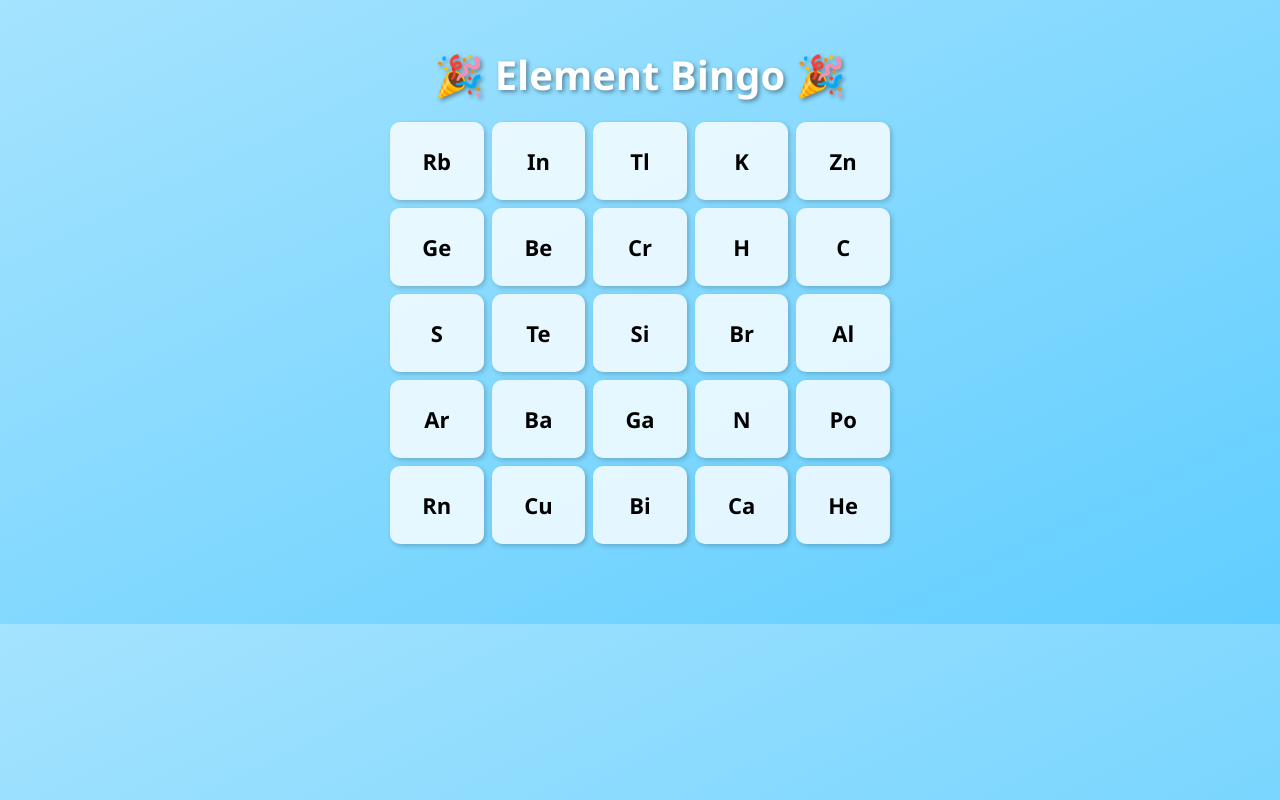
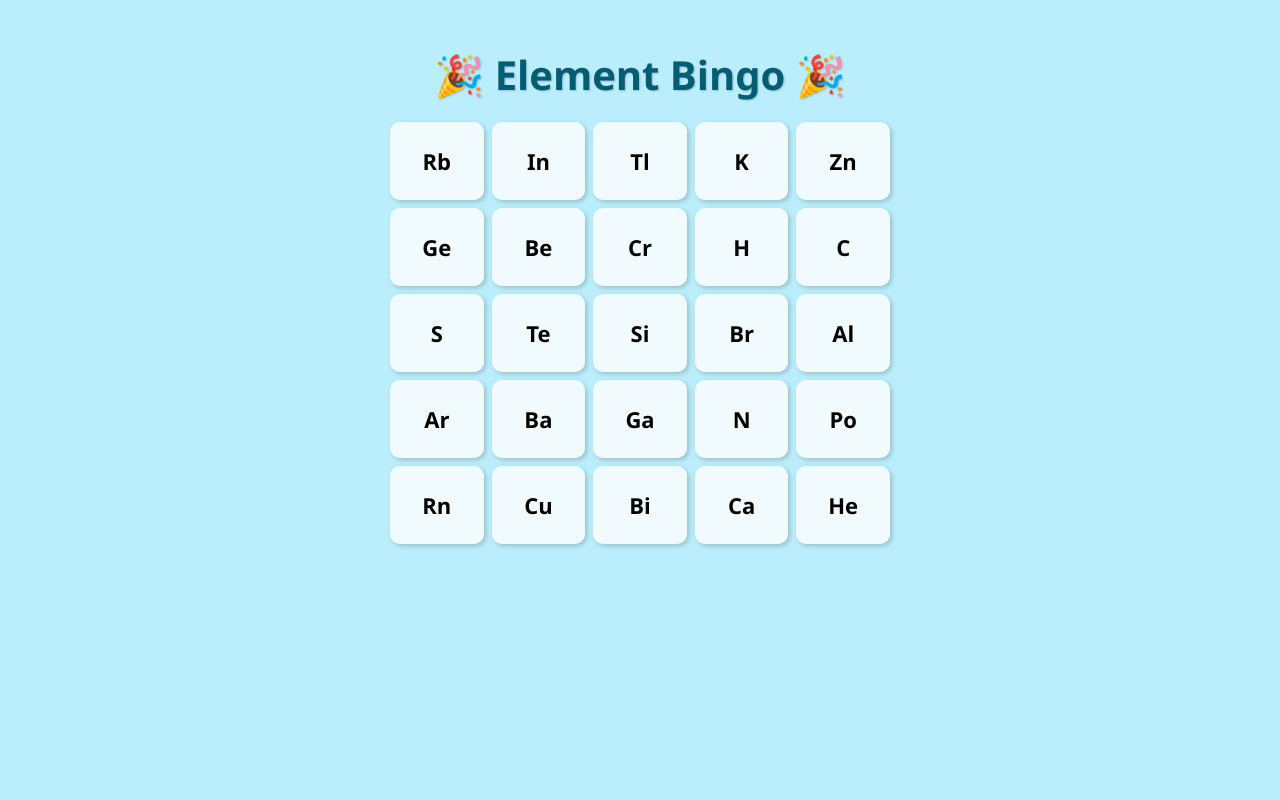
Before and after one commit to zzman123654-stack/bigo, a plain HTML site: page index(2).html in a window 1280 px wide. Drawn offline with Linux system fonts and the light colour scheme.

Commit message:
Update index(2).html

```diff
--- a/index(2).html
+++ b/index(2).html
@@ -9,15 +9,15 @@
       font-family: 'Segoe UI', sans-serif;
       text-align: center;
       padding: 20px;
-      background: linear-gradient(to bottom right, #A5E3FE, #61CEFF);
       margin: 0;
+      background-color: #bbeefc;
     }
 
     h1 {
       font-size: 2.5rem;
       margin-bottom: 20px;
-      color: #ffffff;
-      text-shadow: 2px 2px 4px rgba(0,0,0,0.4);
+      color: #045d75;
+      text-shadow: 1px 1px 2px rgba(0,0,0,0.2);
     }
 
     #bingo {
@@ -41,7 +41,7 @@
     }
 
     .cell:hover {
-      background-color: #d1c4e9;
+      background-color: #d1f0ff;
     }
 
     .selected {
@@ -53,9 +53,9 @@
     #message {
       font-size: 2rem;
       font-weight: bold;
-      color: #ffffff;
+      color: #045d75;
       margin-top: 20px;
-      text-shadow: 2px 2px 6px rgba(0,0,0,0.5);
+      text-shadow: 1px 1px 3px rgba(0,0,0,0.2);
       min-height: 40px;
     }
 
@@ -138,13 +138,15 @@
     for (let i = 0; i < 5; i++) {
       if (selectedCells[i].every(v => v)) return true;
     }
+
     // คอลัมน์
     for (let j = 0; j < 5; j++) {
-      if ([0,1,2,3,4].every(i => selectedCells[i][j])) return true;
+      if ([0, 1, 2, 3, 4].every(i => selectedCells[i][j])) return true;
     }
-    // ทแยงมุม
-    if ([0,1,2,3,4].every(i => selectedCells[i][i])) return true;
-    if ([0,1,2,3,4].every(i => selectedCells[i][4 - i])) return true;
+
+    // ทแยง
+    if ([0, 1, 2, 3, 4].every(i => selectedCells[i][i])) return true;
+    if ([0, 1, 2, 3, 4].every(i => selectedCells[i][4 - i])) return true;
 
     return false;
   }
```
